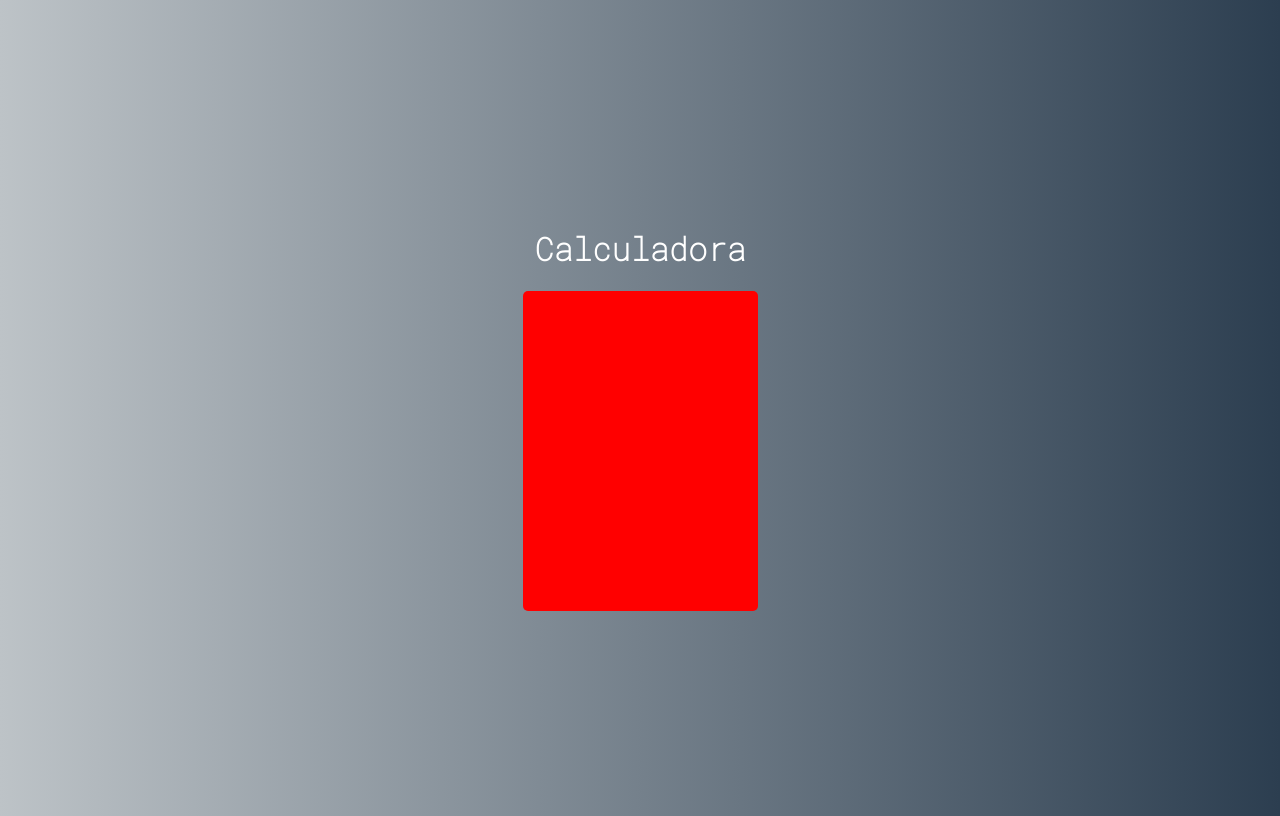
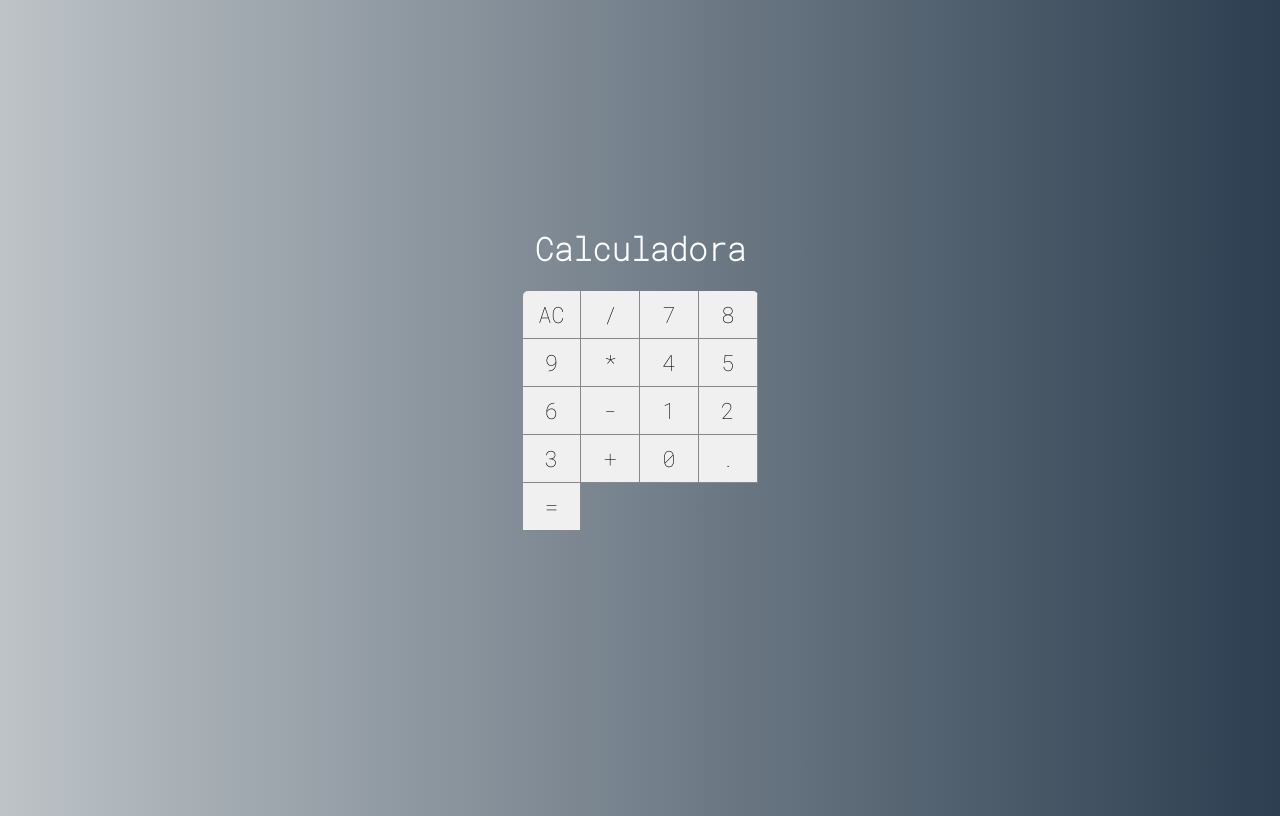
Before and after one commit to NathanaelCruz/calculator, a React (Create React App) app: page / in a window 1280 px wide. Built offline with nearby package versions, Linux system fonts and the light colour scheme.

Commit message:
Create Style for strtuct base

```diff
--- /dev/null
+++ b/src/components/Button.css
@@ -0,0 +1,13 @@
+:root {
+    --bg-button: #f0f0f0;
+    --border-button: solid 1px #888;
+}
+
+.button {
+    font-size: 1.4em;
+    background-color: var(--bg-button);
+    border: none;
+    border-right: var(--border-button);
+    border-bottom: var(--border-button);
+    outline: none;
+}
--- /dev/null
+++ b/src/components/Button.jsx
@@ -0,0 +1,4 @@
+import React from "react"
+import "./Button.css"
+
+export default props => <button type="button" className="button">{props.label}</button>
--- a/src/main/Calculator.css
+++ b/src/main/Calculator.css
@@ -3,5 +3,7 @@
     width: 235px;
     border-radius: 5px;
     overflow: hidden;
-    background-color: red;
+    display: grid;
+    grid-template-columns: repeat(4, 1fr);
+    grid-template-rows: repeat(5, 48px);
 }
--- a/src/main/Calculator.jsx
+++ b/src/main/Calculator.jsx
@@ -1,10 +1,29 @@
 import React, { Component } from 'react'
 import './Calculator.css'
+
+import Button from "../components/Button"
 
 export default class Calculator extends Component {
     render(){
         return (
             <div className="calculator">
+                <Button label="AC" />
+                <Button label="/" />
+                <Button label="7" />
+                <Button label="8" />
+                <Button label="9" />
+                <Button label="*" />
+                <Button label="4" />
+                <Button label="5" />
+                <Button label="6" />
+                <Button label="-" />
+                <Button label="1" />
+                <Button label="2" />
+                <Button label="3" />
+                <Button label="+" />
+                <Button label="0" />
+                <Button label="." />
+                <Button label="=" />
             </div>
             )
     }
```
Also changed, not shown: 1 other file (tests, documents, lock files or other folders).
